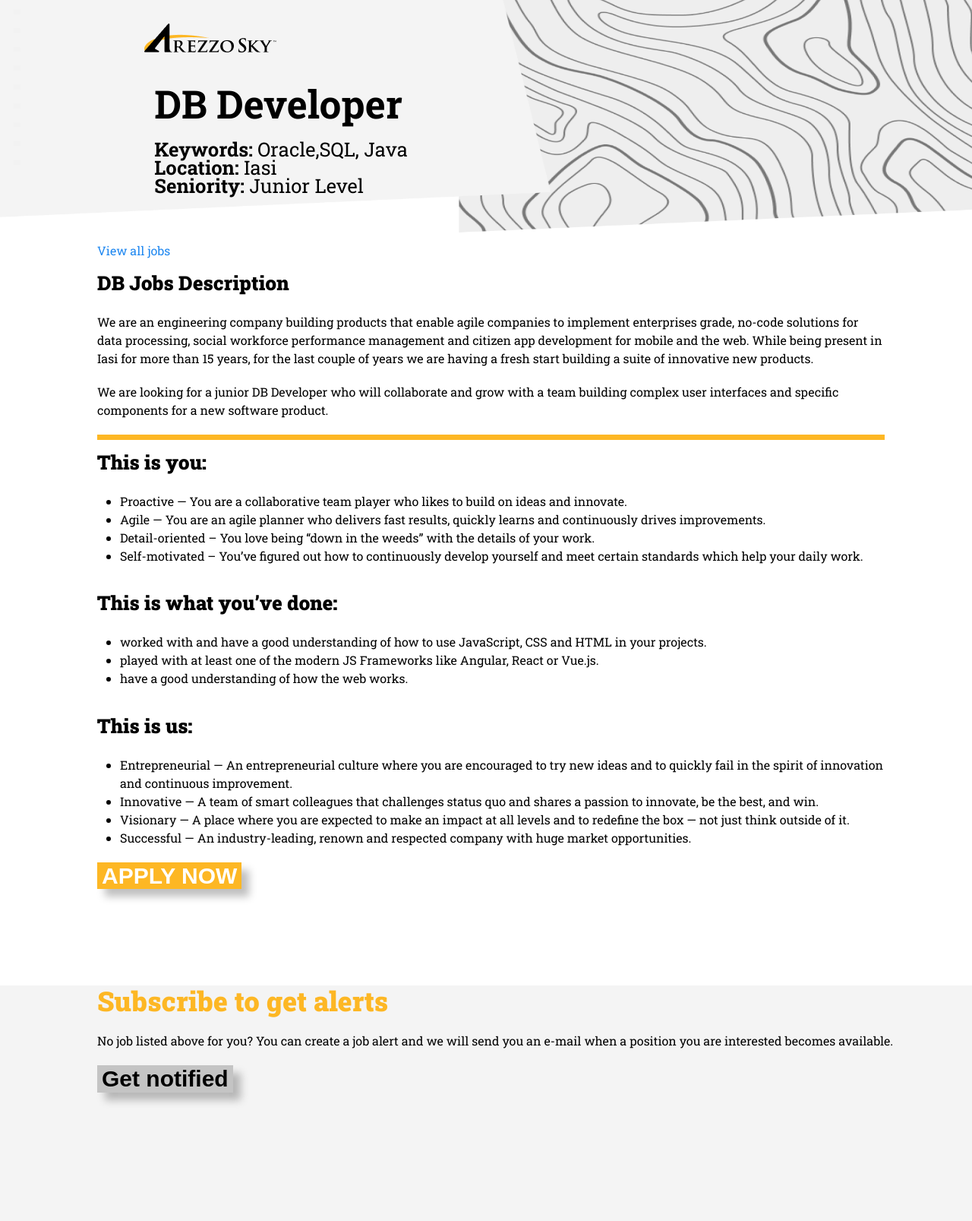
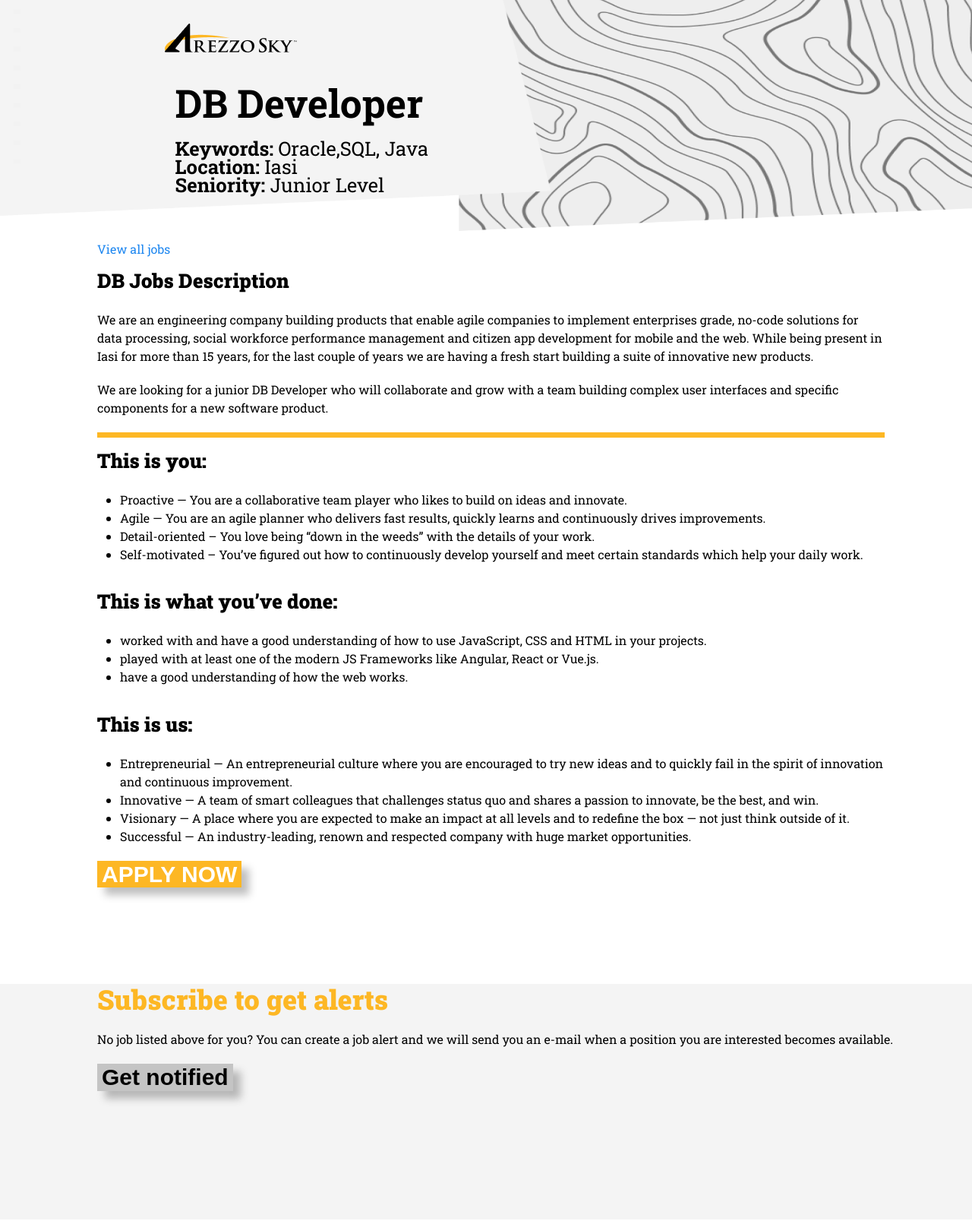
Before and after one commit to dhananjay-fe/dhananjay-fe.github.io, a Jekyll site: the page built from _jobs/database.md, in a window 1280 px wide. Shown: the whole page at 76% size. Built offline with Jekyll 4.4.1, drawn with Linux system fonts in a browser that asks for light colours; nearby versions of some CDN libraries.

Commit message:
Update main.css

```diff
--- a/assets/css/main.css
+++ b/assets/css/main.css
@@ -149,7 +149,7 @@ body {
 
 .logo-container2 .company-logo{
     flex: 1 1 auto;
-    margin-left: 20%;
+    margin-left: 22%;
     margin-top: 31px;
     width: 174px;
     height: 38px;
@@ -330,7 +330,7 @@ margin-bottom: 11%;
 
 .logo-container2 #job-info{
     flex: 1 1 auto;
-    margin-left: 21%;
+    margin-left: 23%;
     Fill: Solid;
     /* transform: rotate(3.71deg); */
 }
```
